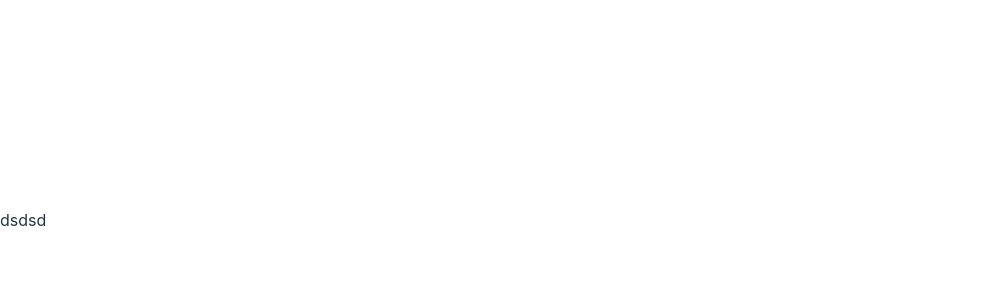
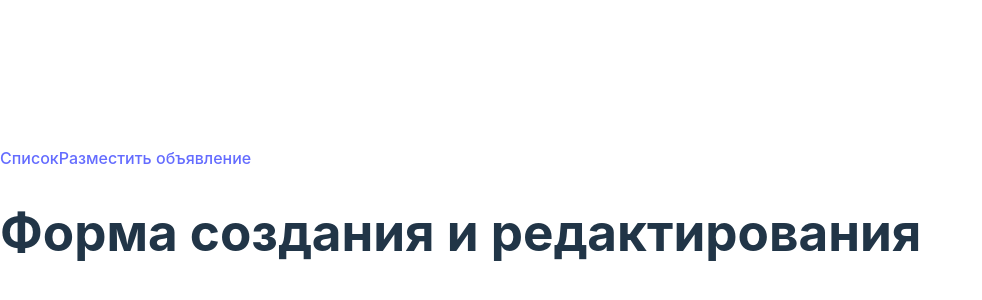
Before and after one commit to yugld/ad_test, a React (Vite) app: page /form in a window 1280 px wide. Shown: the part 180-480 px from the top of the page, without its empty margins (0-982 px from the left). Built offline with nearby package versions, Linux system fonts and the light colour scheme.

Commit message:
add router

```diff
--- a/package.json
+++ b/package.json
@@ -11,8 +11,10 @@
     "format:fix": "prettier --write ."
   },
   "dependencies": {
+    "axios": "^1.7.9",
     "react": "^19.0.0",
-    "react-dom": "^19.0.0"
+    "react-dom": "^19.0.0",
+    "react-router-dom": "^7.1.5"
   },
   "devDependencies": {
     "@eslint/js": "^9.19.0",
--- a/src/App.tsx
+++ b/src/App.tsx
@@ -1,7 +1,23 @@
+import { Navbar } from '@components/NavBar';
+import { FormPage } from '@pages/form/FormPage';
+import { ItemPage } from '@pages/item/ItemPage';
+import { ListPage } from '@pages/list/ListPage';
+import { NotFound } from '@pages/notFound/NotFound';
+import { BrowserRouter, Route, Routes } from 'react-router-dom';
+
 function App() {
   return (
     <>
-      <p>dsdsd</p>
+      <BrowserRouter>
+        <Navbar />
+        <Routes>
+          <Route path="/" element={<ListPage />} />
+          <Route path="/list" element={<ListPage />} />
+          <Route path="/form" element={<FormPage />} />
+          <Route path="/item/:id" element={<ItemPage />} />
+          <Route path="*" element={<NotFound />} />
+        </Routes>
+      </BrowserRouter>
     </>
   );
 }
--- /dev/null
+++ b/src/components/NavBar.tsx
@@ -0,0 +1,9 @@
+import { Link } from 'react-router-dom';
+export const Navbar = () => {
+  return (
+    <nav>
+      <Link to="/list">Список</Link>
+      <Link to="/form">Разместить объявление</Link>
+    </nav>
+  );
+};
--- /dev/null
+++ b/src/pages/form/FormPage.tsx
@@ -0,0 +1,3 @@
+export const FormPage = () => {
+  return <h1>Форма создания и редактирования</h1>;
+};
--- /dev/null
+++ b/src/pages/item/ItemPage.tsx
@@ -0,0 +1,3 @@
+export const ItemPage = () => {
+  return <h1>Объявление</h1>;
+};
--- /dev/null
+++ b/src/pages/list/ListPage.tsx
@@ -0,0 +1,3 @@
+export const ListPage = () => {
+  return <div>ListPage</div>;
+};
--- /dev/null
+++ b/src/pages/notFound/NotFound.tsx
@@ -0,0 +1,10 @@
+export const NotFound = () => {
+  return (
+    <div className="">
+      <div className="">
+        <h1>Кажется, вы потерялись...</h1>
+        Вернуться на главную страницу
+      </div>
+    </div>
+  );
+};
```
Also changed, not shown: 1 other file (tests, documents, lock files or other folders).
